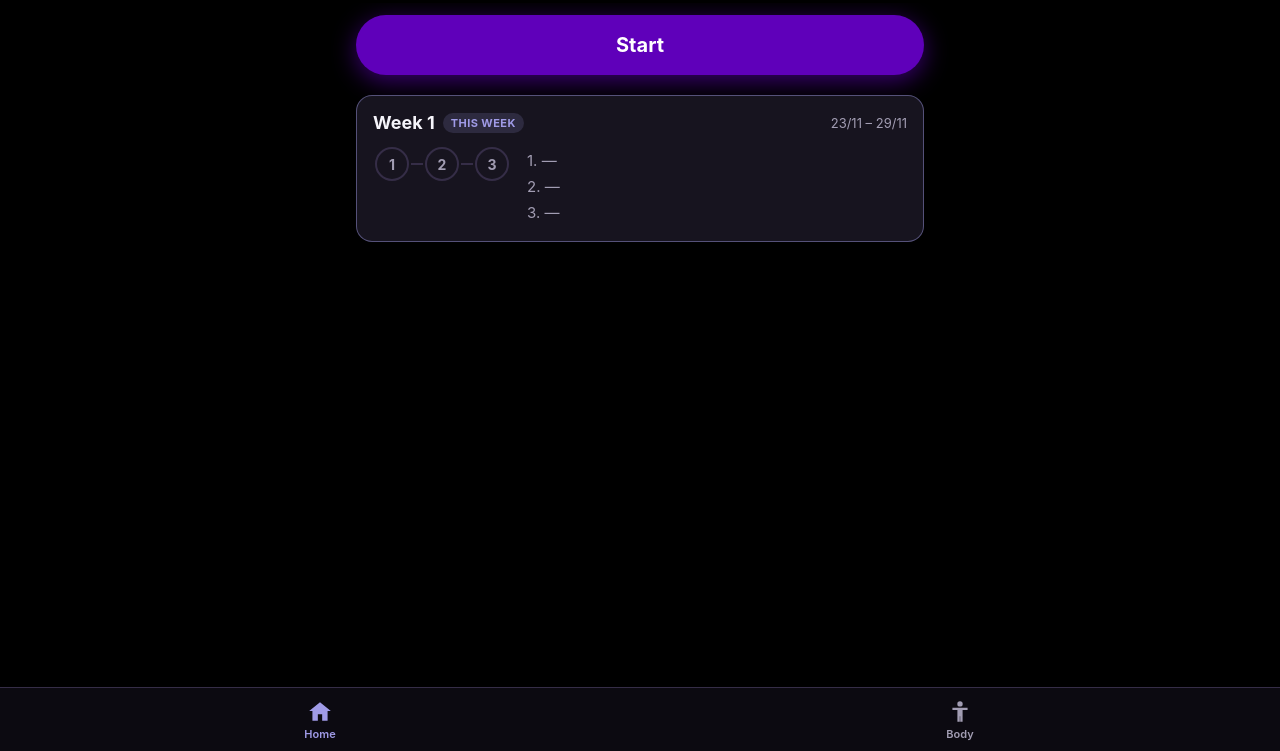
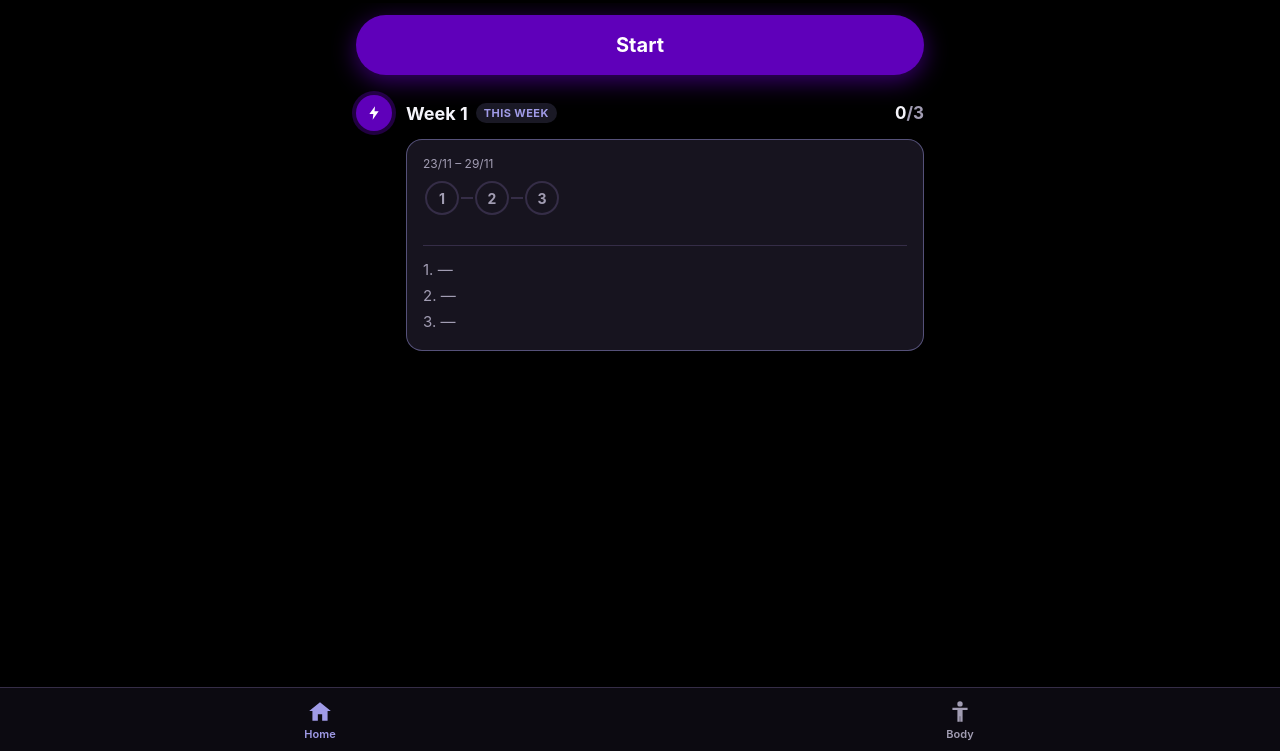
Before and after one commit to camiblend/workoutbody, a website with bundled scripts: page index.html in a window 1280 px wide. Shown: the part 49-800 px from the top of the page. Built offline with nearby package versions, Linux system fonts and the light colour scheme.

Commit message:
Home as vertical week timeline; incline push-up 3x5
Co-Authored-By: Claude Opus 5.5 <noreply@anthropic.com>

```diff
--- a/css/styles.css
+++ b/css/styles.css
@@ -177,12 +177,39 @@ main {
 .draft-title { font-weight: 700; }
 .draft-actions { display: flex; align-items: center; gap: 4px; flex-shrink: 0; }
 
-.week.current { border: 1px solid rgba(160, 155, 231, 0.45); }
-.week-head { display: flex; align-items: center; gap: 8px; margin-bottom: 14px; }
+/* Timeline vertical: línea a la izquierda + un círculo por semana */
+.tl-week { position: relative; padding-left: 50px; padding-bottom: 20px; }
+.tl-week::before {             /* la línea */
+  content: '';
+  position: absolute;
+  left: 17px; top: 0; bottom: 0;
+  width: 2px;
+  background: var(--border);
+}
+.tl-week:first-child::before { top: 18px; }                 /* empieza en el primer círculo */
+.tl-week:last-child::before { bottom: auto; height: 18px; } /* termina en el último */
+.tl-week:only-child::before { display: none; }
+
+.tl-head { position: relative; display: flex; align-items: center; gap: 8px; height: 36px; margin-bottom: 8px; }
+.tl-node {
+  position: absolute;
+  left: -50px; top: 0;
+  width: 36px; height: 36px;
+  border-radius: 50%;
+  display: flex; align-items: center; justify-content: center;
+  background: var(--surface-2);
+  color: var(--text-dim);
+  z-index: 1;
+}
+.tl-node.current { background: var(--accent); color: #fff; box-shadow: 0 0 0 4px rgba(95, 0, 186, 0.35); }
+.tl-node.goal { background: var(--done); color: #000; }
+.tl-week:not(.current) .week-title { color: var(--text-dim); }
+.tl-count { margin-left: auto; font-weight: 700; font-size: 17px; }
+
+.week-box { margin-bottom: 0; }
+.tl-week.current .week-box { border: 1px solid rgba(160, 155, 231, 0.45); }
 .week-title { font-weight: 700; font-size: 18px; }
-.week-range { margin-left: auto; font-size: 13px; }
-
-.week-body { display: flex; align-items: flex-start; gap: 16px; }
+.week-range { font-size: 12px; margin-bottom: 10px; }
 
 /* Círculos conectados */
 .track { display: flex; align-items: flex-start; flex-shrink: 0; }
@@ -209,7 +236,12 @@ main {
 }
 
 /* Lista de lo entrenado */
-.week-list { list-style: none; margin: 0; padding: 0; flex: 1; min-width: 0; font-size: 15px; }
+.week-list {
+  list-style: none;
+  margin: 12px 0 0; padding: 10px 0 0;
+  border-top: 1px solid var(--border);
+  font-size: 15px;
+}
 .week-list li { display: flex; align-items: center; gap: 6px; min-height: 26px; }
 .delete-btn {
   margin-left: auto;
--- a/data/routines.json
+++ b/data/routines.json
@@ -45,7 +45,7 @@
       "id": "full_body_beginner", "muscle_group": "full_body", "name": "Full body",
       "items": [
         { "exercise_id": "db_goblet_squat",          "sets": 3, "reps": 12 },
-        { "exercise_id": "incline_push_up",          "sets": 3, "reps": 8 },
+        { "exercise_id": "incline_push_up",          "sets": 3, "reps": 5 },
         { "exercise_id": "db_bent_over_row",         "sets": 3, "reps": 12 },
         { "exercise_id": "band_glute_bridge",        "sets": 3, "reps": 15 },
         { "exercise_id": "db_seated_shoulder_press", "sets": 3, "reps": 10 },
@@ -110,7 +110,7 @@
         { "exercise_id": "db_floor_fly",     "sets": 3, "reps": 12 },
         { "exercise_id": "db_squeeze_press", "sets": 3, "reps": 12 },
         { "exercise_id": "db_pullover",      "sets": 3, "reps": 12 },
-        { "exercise_id": "incline_push_up",  "sets": 3, "reps": 8 }
+        { "exercise_id": "incline_push_up",  "sets": 3, "reps": 5 }
       ]
     }
   ]
--- a/js/screens/home.js
+++ b/js/screens/home.js
@@ -45,11 +45,14 @@ export async function render(container) {
   // ---------- Parte de arriba: Start o "Workout in progress" ----------
   container.append(draft ? draftBanner(draft, groupName, redraw) : startButton(today));
 
-  // ---------- Timeline (semana más nueva arriba) ----------
+  // ---------- Timeline vertical (semana más nueva arriba) ----------
+  // Una línea a la izquierda une un círculo por semana; la caja va al lado.
+  const timeline = h('div', { class: 'timeline' });
+  container.append(timeline);
   const shown = Math.min(visibleWeeks, totalWeeks);
   for (let i = 0; i < shown; i++) {
     const ws = addDays(currentWeek, -7 * i);
-    container.append(weekCard({
+    timeline.append(weekCard({
       weekStartIso: ws,
       number: weekNumber(ws, firstWeek),
       sessions: byWeek[ws] ?? [],
@@ -96,9 +99,10 @@ function draftBanner(draft, groupName, redraw) {
   );
 }
 
-/** Tarjeta de una semana: círculos + lista de lo entrenado. */
+/** Una semana del timeline: círculo en la línea + título + caja con puntos y lista. */
 function weekCard({ weekStartIso, number, sessions, isCurrent, groupName, redraw }) {
   const extras = sessions.length - WEEKLY_GOAL;
+  const goalReached = sessions.length >= WEEKLY_GOAL;
 
   // --- Círculos conectados 1 → 2 → 3 ---
   const track = h('div', { class: 'track' });
@@ -144,14 +148,35 @@ function weekCard({ weekStartIso, number, sessions, isCurrent, groupName, redraw
     );
   }
 
-  return h('section', { class: `card week${isCurrent ? ' current' : ''}` },
-    h('header', { class: 'week-head' },
+  // Círculo de la línea: ✓ verde si se cumplió la meta, rayo morado en la
+  // semana actual, rayo gris en las demás.
+  const nodeClass = goalReached ? 'goal' : isCurrent ? 'current' : '';
+  const node = h('span', { class: `tl-node ${nodeClass}`, 'aria-hidden': 'true' },
+    goalReached ? checkIcon() : boltIcon());
+
+  return h('section', { class: `tl-week${isCurrent ? ' current' : ''}` },
+    h('header', { class: 'tl-head' },
+      node,
       h('span', { class: 'week-title' }, `Week ${number}`),
       isCurrent ? h('span', { class: 'badge now' }, 'This week') : null,
-      h('span', { class: 'week-range muted' }, weekRangeLabel(weekStartIso)),
+      h('span', { class: 'tl-count' },
+        String(Math.min(sessions.length, WEEKLY_GOAL)),
+        h('span', { class: 'muted' }, `/${WEEKLY_GOAL}`),
+      ),
     ),
-    h('div', { class: 'week-body' }, track, list),
+    h('div', { class: 'card week-box' },
+      h('div', { class: 'week-range muted' }, weekRangeLabel(weekStartIso)),
+      track,
+      list,
+    ),
   );
+}
+
+/** Rayo (dibujado a mano) para el círculo de la línea de tiempo. */
+function boltIcon() {
+  const span = document.createElement('span');
+  span.innerHTML = '<svg viewBox="0 0 24 24" width="16" height="16" aria-hidden="true"><path d="M13.5 2 5 13.5h6L10 22l9-12.5h-6.2L13.5 2Z" fill="currentColor"/></svg>';
+  return span.firstChild;
 }
 
 /** Ícono ✓ en SVG (más nítido que el carácter de texto). */
--- a/sw.js
+++ b/sw.js
@@ -11,7 +11,7 @@
 // Si alguna vez la app queda "pegada" en una versión vieja, sube el número de
 // CACHE_VERSION, publica, y abre la app dos veces.
 
-const CACHE_VERSION = 'v12';
+const CACHE_VERSION = 'v13';
 const CACHE_NAME = `workoutbody-${CACHE_VERSION}`;
 
 // Archivos que se guardan apenas se instala la app (el "cascarón").
```
